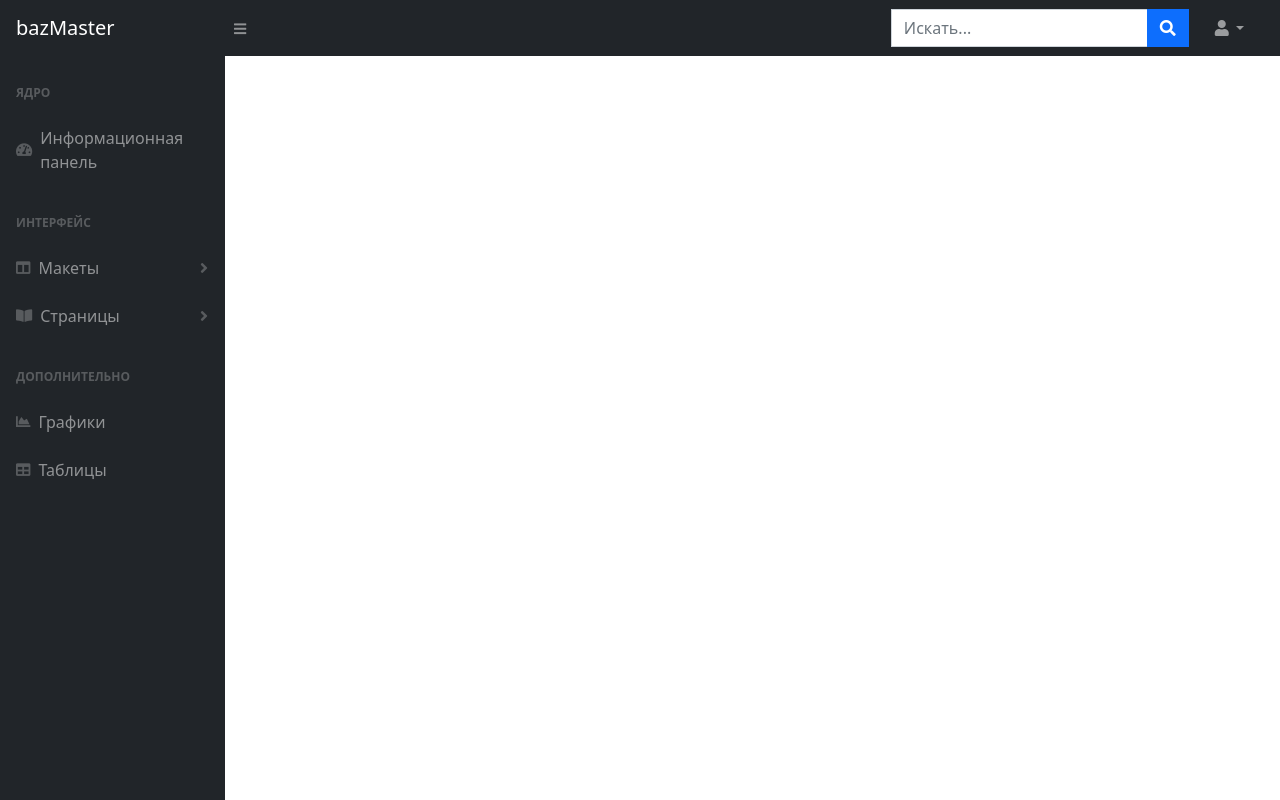
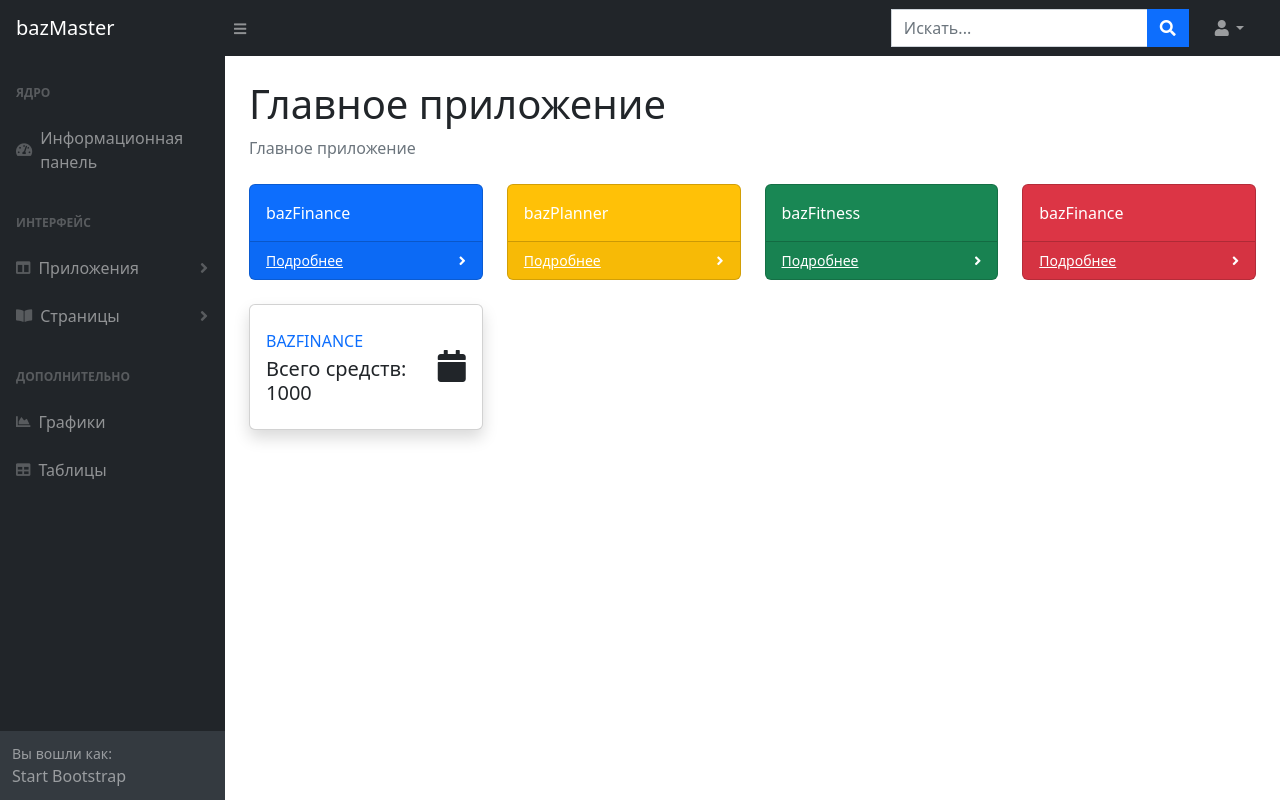
Before and after one commit to bazunaka/bazMaster, a Django app: page /main/ in a window 1280 px wide. Run offline with Django 4.2, Linux system fonts and the light colour scheme; some libraries are stand-ins or nearby versions.

Commit message:
add new blocks

```diff
--- a/bazmasterapp/views.py
+++ b/bazmasterapp/views.py
@@ -8,7 +8,7 @@ def index(request):
 
 
 def main(request):
-    return render(request, 'main.html')
+    return render(request, 'main.html', context={'summary': 1000})
 
 
 def auth(request):
--- a/templates/main.html
+++ b/templates/main.html
@@ -57,15 +57,16 @@
                             Информационная панель
                         </a>
                         <div class="sb-sidenav-menu-heading">Интерфейс</div>
-                        <a class="nav-link collapsed" href="#" data-bs-toggle="collapse" data-bs-target="collapseLayouts" aria-expanded="false" aria-controls="collapseLayouts">
+                        <a class="nav-link collapsed" href="#" data-bs-toggle="collapse" data-bs-target="#collapseLayouts" aria-expanded="false" aria-controls="collapseLayouts">
                             <div class="sb-nav-link-icon"><i class="fas fa-columns"></i></div>
-                            Макеты
+                            Приложения
                             <div class="sb-sidenav-collapse-arrow"><i class="fas fa-angle-down"></i></div>
                         </a>
                         <div id="collapseLayouts" class="collapse" aria-labelledby="headingOne" data-bs-parent="#sidenavAccordion">
                             <nav class="sb-sidenav-menu-nested nav">
-                                <a class="nav-link" href="#">Статическая навигация</a>
-                                <a class="nav-link" href="#">Light Sidenav</a>
+                                <a class="nav-link" href="#">bazFinance</a>
+                                <a class="nav-link" href="#">bazPlanner</a>
+                                <a class="nav-link" href="#">bazFitness</a>
                             </nav>
                         </div>
                         <a class="nav-link collapsed" href="#" data-bs-toggle="collapse" data-bs-target="#collapsePages" aria-expanded="false" aria-controls="collapsePages">
@@ -110,7 +111,75 @@
                         </a>
                     </div>
                 </div>
+                <div class="sb-sidenav-footer">
+                    <div class="small">Вы вошли как:</div>
+                    Start Bootstrap
+                </div>
             </nav>
+        </div>
+        <div id="layoutSidenav_content">
+            <main>
+                <div class="container-fluid px-4">
+                    <h1 class="mt-4">Главное приложение</h1>
+                    <ol class="breadcrumb mb-4">
+                        <li class="breadcrumb-item active">Главное приложение</li>
+                    </ol>
+                    <div class="row">
+                        <div class="col-xl-3 col-md-6">
+                            <div class="card bg-primary text-white mb-4">
+                                <div class="card-body">bazFinance</div>
+                                <div class="card-footer d-flex align-items-center justify-content-between">
+                                    <a class="small text-white stretched-link" href="#">Подробнее</a>
+                                    <div class="small text-white"><i class="fas fa-angle-right"></i></div>
+                                </div>
+                            </div>
+                        </div>
+                        <div class="col-xl-3 col-md-6">
+                            <div class="card bg-warning text-white mb-4">
+                                <div class="card-body">bazPlanner</div>
+                                <div class="card-footer d-flex align-items-center justify-content-between">
+                                    <a class="small text-white stretched-link" href="#">Подробнее</a>
+                                    <div class="small text-white"><i class="fas fa-angle-right"></i></div>
+                                </div>
+                            </div>
+                        </div>
+                        <div class="col-xl-3 col-md-6">
+                            <div class="card bg-success text-white mb-4">
+                                <div class="card-body">bazFitness</div>
+                                <div class="card-footer d-flex align-items-center justify-content-between">
+                                    <a class="small text-white stretched-link" href="#">Подробнее</a>
+                                    <div class="small text-white"><i class="fas fa-angle-right"></i></div>
+                                </div>
+                            </div>
+                        </div>
+                        <div class="col-xl-3 col-md-6">
+                            <div class="card bg-danger text-white mb-4">
+                                <div class="card-body">bazFinance</div>
+                                <div class="card-footer d-flex align-items-center justify-content-between">
+                                    <a class="small text-white stretched-link" href="#">Подробнее</a>
+                                    <div class="small text-white"><i class="fas fa-angle-right"></i></div>
+                                </div>
+                            </div>
+                        </div>
+                        <div class="col-xl-3 col-md-6 mb-4">
+                            <div class="card border-left-primary shadow h-100 py-2">
+                                <div class="card-body">
+                                    <div class="row no-gutters align-items-center">
+                                        <div class="col mr-2">
+                                            <div class="text-xs font-weight-bold text-primary text-uppercase mb-1">
+                                                bazFinance</div>
+                                            <div class="h5 mb-0 font-weight-bold text-gray-800">Всего средств: {{ summary }}</div>
+                                        </div>
+                                        <div class="col-auto">
+                                            <i class="fas fa-calendar fa-2x text-gray-300"></i>
+                                        </div>
+                                    </div>
+                                </div>
+                            </div>
+                        </div>
+                    </div>
+                </div>
+            </main>
         </div>
     </div>
     <script src="assets/bootstrap/js/bootstrap.min.js"></script>
```
